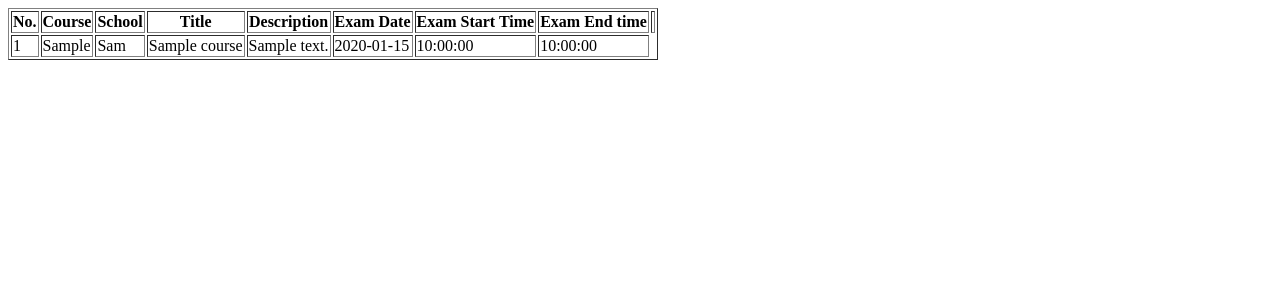
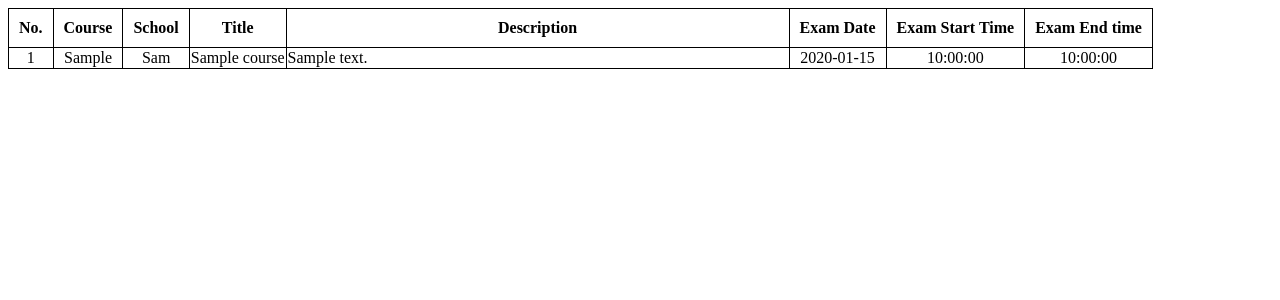
Before and after one commit to sebastianhkx/SPM-2019-Y2S1, a PHP site: page /DisplayCourses.php in a window 1280 px wide. Shown: the top 300 px of the page. Run offline with PHP 8.4, Linux system fonts and the light colour scheme; tables that the repository leaves empty hold one stand-in row (values such as "Sample post").

Commit message:
changed displaycourses table formatting

```diff
--- a/app/DisplayCourses.php
+++ b/app/DisplayCourses.php
@@ -1,7 +1,24 @@
 <?php
 
 require_once 'include/common.php';
+?>
+<html>
+    <style>
+        table {
+            border-collapse: collapse;
+        }
 
+        th, td {
+            border: 1px solid black;
+            text-align: center;
+        }
+
+        th {
+        padding: 10px;
+        }
+    </style>
+</html>
+<?php
 $dao = new CourseDAO();
 $courses = $dao->retrieveAll();
 
@@ -15,7 +32,7 @@ echo "<table border='1'>
         <th>Exam Date</th>
         <th>Exam Start Time</th>
         <th>Exam End time</th>
-        <th>
+
     </tr>";
 
 for ($i = 1; $i <= count($courses); $i++) {
@@ -26,7 +43,7 @@ for ($i = 1; $i <= count($courses); $i++) {
         <td>$course->course</td>
         <td>$course->school</td>
         <td>$course->title</td>
-        <td>$course->description</td>
+        <td style='text-align:left' width='500'>$course->description</td>
         <td>$course->exam_date</td>
         <td>$course->exam_start</td>
         <td>$course->exam_end</td>
```
